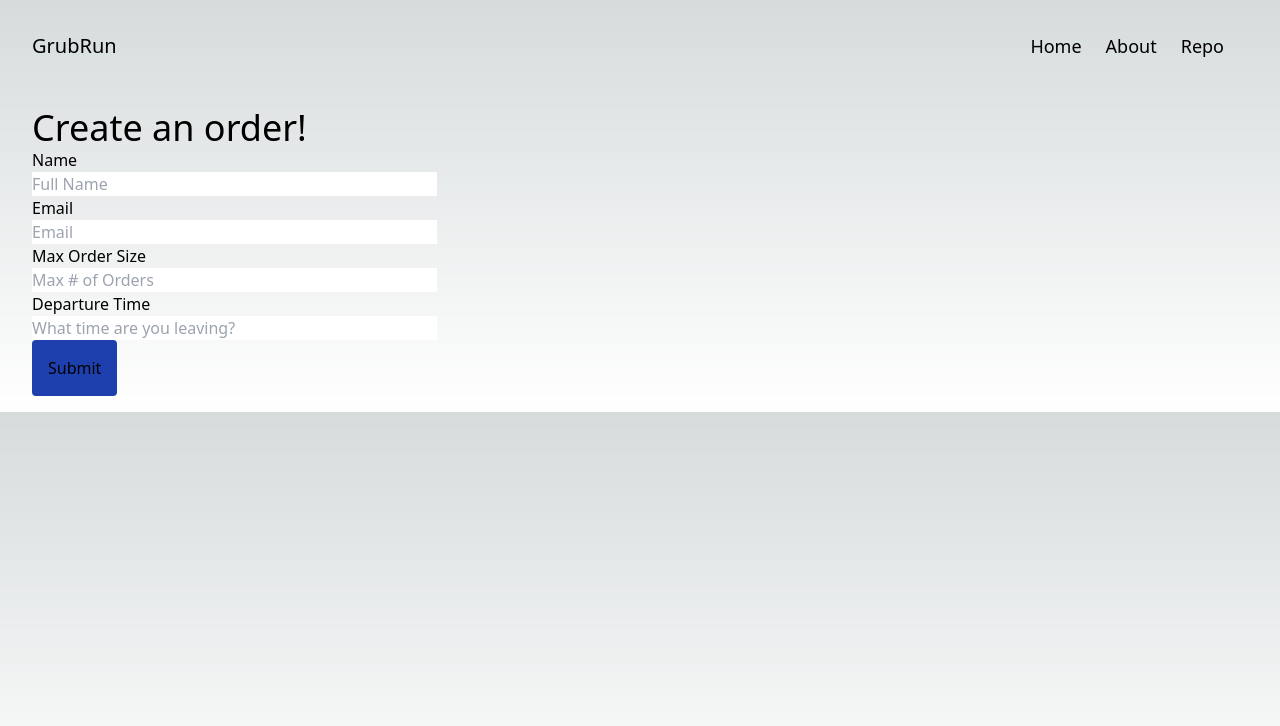
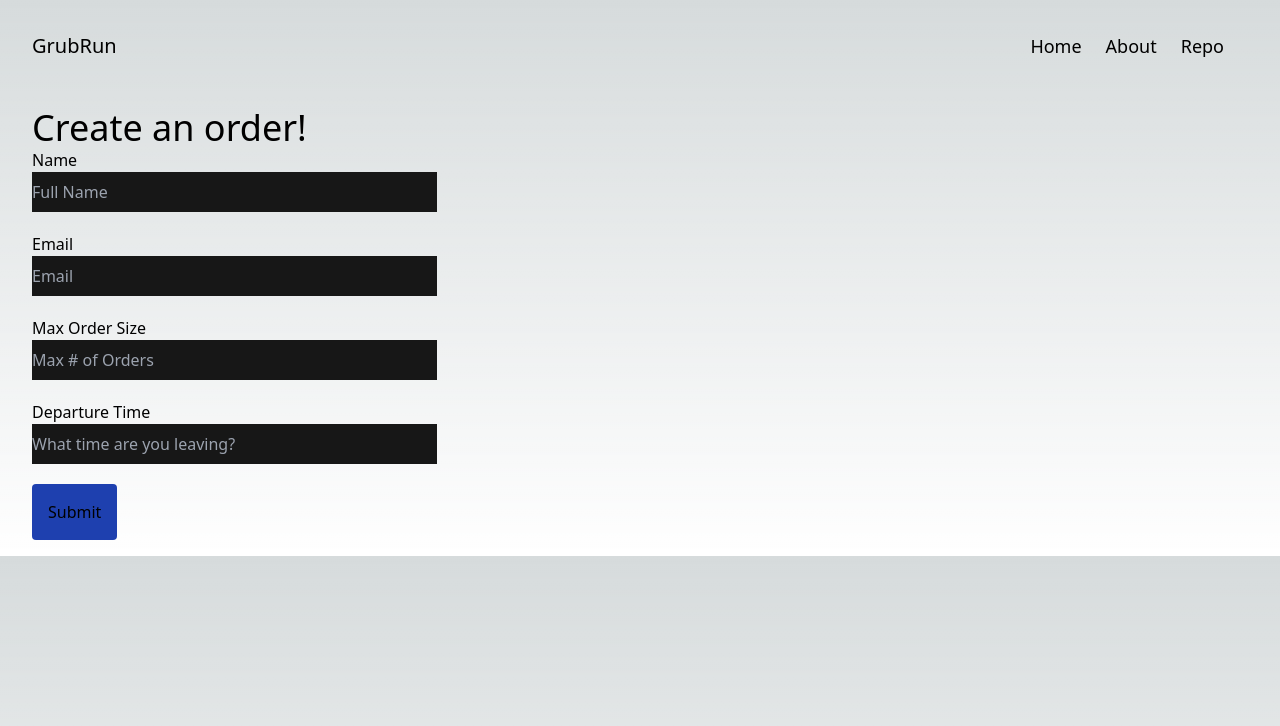
Before and after one commit to jonathanruiz/grubrun, a Next.js app: page / in a window 1280 px wide. Shown: the top 726 px of the page. Built offline with nearby package versions, Linux system fonts and the light colour scheme.

Commit message:
fixed styling

```diff
--- a/app/components/NewOrder.tsx
+++ b/app/components/NewOrder.tsx
@@ -16,36 +16,36 @@ const NewOrder = () => {
 
   return (
     <form onSubmit={handleSubmit(createOrder)} className="w-1/3">
-      <div>
+      <div className="mb-5">
         <label htmlFor="name">Name</label>
         <input
           {...(register("name"), { required: true })}
           placeholder="Full Name"
-          className="w-full block"
+          className="w-full block h-10 bg-neutral-900"
         ></input>
       </div>
-      <div>
+      <div className="mb-5">
         <label htmlFor="email">Email</label>
         <input
           {...(register("email"), { required: true })}
           placeholder="Email"
-          className="w-full block"
+          className="w-full block h-10 bg-neutral-900"
         ></input>
       </div>
-      <div>
+      <div className="mb-5">
         <label htmlFor="maxOrderSize">Max Order Size</label>
         <input
           {...register("maxOrderSize")}
           placeholder="Max # of Orders"
-          className="w-full block"
+          className="w-full block h-10 bg-neutral-900"
         ></input>
       </div>
-      <div>
+      <div className="mb-5">
         <label htmlFor="departureTime">Departure Time</label>
         <input
           {...register("departureTime")}
           placeholder="What time are you leaving?"
-          className="w-full block"
+          className="w-full block h-10 bg-neutral-900"
         ></input>
       </div>
       <button type="submit" className="bg-blue-800 p-4 rounded">
```
